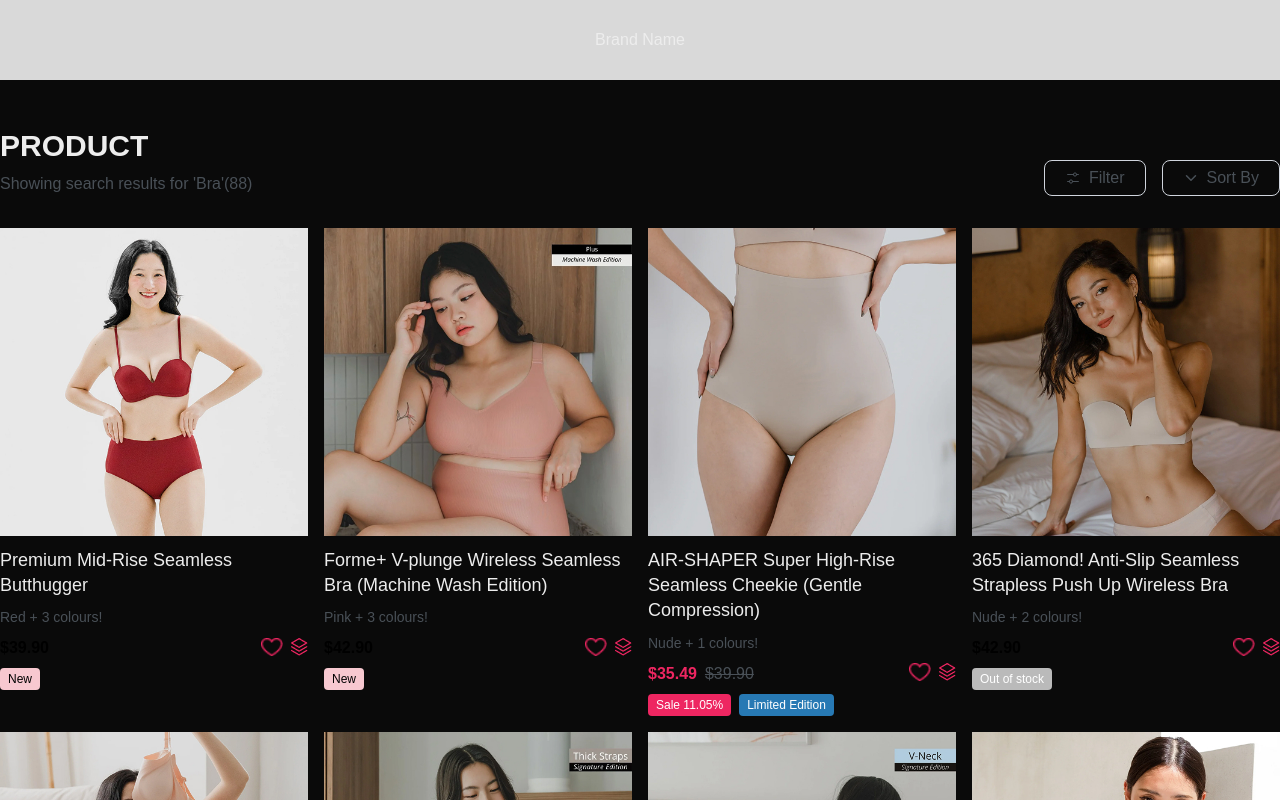
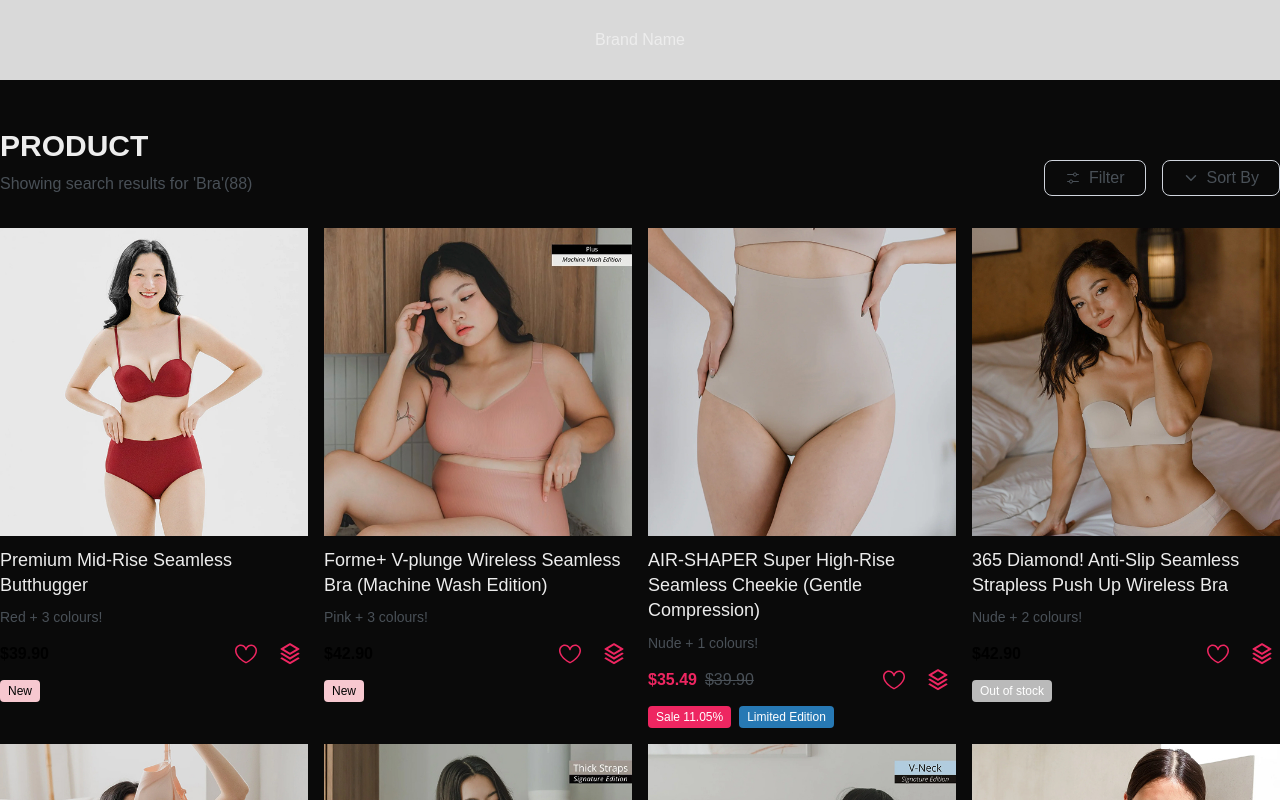
Before and after one commit to aljimsondev/imin-coding-test, a Next.js app: page / in a window 1280 px wide. Built offline with nearby package versions, Linux system fonts and the light colour scheme.

Commit message:
Chore | added icon button variants

```diff
--- a/src/components/button/button.css
+++ b/src/components/button/button.css
@@ -5,7 +5,7 @@
   outline: none;
   border: none;
   background: transparent;
-  transition: 300;
+  transition: 300ms;
   display: flex;
   align-items: center;
   gap: var(--gap);
--- /dev/null
+++ b/src/components/button/icon.button.tsx
@@ -0,0 +1,48 @@
+import { cva, VariantProps } from 'class-variance-authority';
+import cn from 'classnames';
+import { createElement } from 'react';
+import { IconBaseProps, IconType } from 'react-icons';
+import './icon.css';
+
+const iconButtonVariants = cva('icon-button', {
+  variants: {
+    variant: {
+      default: 'icon-button-primary',
+      'accent-red': 'icon-button-accent-red',
+    },
+    size: {
+      default: 'icon-button-base',
+      // You can add other variant here
+      // sm: 'button-sm',
+      // lg: 'button-lg',
+    },
+  },
+  defaultVariants: {
+    variant: 'default',
+    size: 'default',
+  },
+});
+
+function IconButton({
+  size,
+  className,
+  variant,
+  icon,
+  iconProps,
+  ...rest
+}: React.ComponentProps<'button'> &
+  VariantProps<typeof iconButtonVariants> & {
+    icon: IconType;
+    iconProps: IconBaseProps;
+  }) {
+  return (
+    <button
+      className={cn(iconButtonVariants({ className, size, variant }))}
+      {...rest}
+    >
+      {createElement(icon, { ...iconProps })}
+    </button>
+  );
+}
+
+export default IconButton;
--- a/src/components/button/icon.css
+++ b/src/components/button/icon.css
@@ -1,11 +1,32 @@
-.icon {
+.icon-button {
   position: relative;
   background: transparent;
   outline: none;
   border: none;
+  display: flex;
+  align-items: center;
+  justify-content: center;
+  border-radius: 100%;
+  transition: 300ms;
+  cursor: pointer;
 
-  & .icon-img {
-    height: 18px;
-    /* width: 24px; */
+  &:hover {
+    background: var(--muted-foreground);
   }
 }
+
+.icon-button-primary {
+  border: 1px solid var(--border);
+  color: var(--text-primary);
+}
+
+.icon-button-accent-red {
+  color: var(--accent-red);
+}
+
+/* SIZES */
+
+.icon-button-base {
+  height: 36px;
+  aspect-ratio: 1/1;
+}
--- a/src/components/button/icon.tsx
+++ /dev/null
@@ -1,16 +0,0 @@
-import './icon.css';
-
-/**
- * This component uses image icon since pre-built ui kits is not allowed so i assume icons online is not allowed, however in production codebase pre-build icons should be used in here
- * @param param0
- * @returns
- */
-function Icon({ imageSrc }: { imageSrc: string }) {
-  return (
-    <button className="icon">
-      <img className="icon-img" src={imageSrc} alt="icon" />
-    </button>
-  );
-}
-
-export default Icon;
--- a/src/components/product/card/product.card.tsx
+++ b/src/components/product/card/product.card.tsx
@@ -1,5 +1,5 @@
 import Badge from '@/components/badge';
-import Icon from '@/components/button/icon';
+import IconButton from '@/components/button/icon.button';
 import Typography from '@/components/typography';
 import { computeSalesPercentage } from '@/lib/utils/compute-sales-percentage';
 import { constructProductColorsAvailable } from '@/lib/utils/construct-product-colors';
@@ -9,6 +9,9 @@ import { Product } from '@/temp/products';
 import cn from 'classnames';
 import Image from 'next/image';
 import './product.card.css';
+
+import { GoHeart } from 'react-icons/go';
+import { RiStackLine } from 'react-icons/ri';
 
 interface ProductProps {
   product: Product;
@@ -59,8 +62,16 @@ function ProductCard({ product }: ProductProps) {
             )}
           </div>
           <div className="icons">
-            <Icon imageSrc="/assets/icons/heart.png" />
-            <Icon imageSrc="/assets/icons/stack.png" />
+            <IconButton
+              icon={GoHeart}
+              iconProps={{ size: 24 }}
+              variant="accent-red"
+            />
+            <IconButton
+              icon={RiStackLine}
+              iconProps={{ size: 24 }}
+              variant="accent-red"
+            />
           </div>
         </div>
         <div className="card-footer">
```
